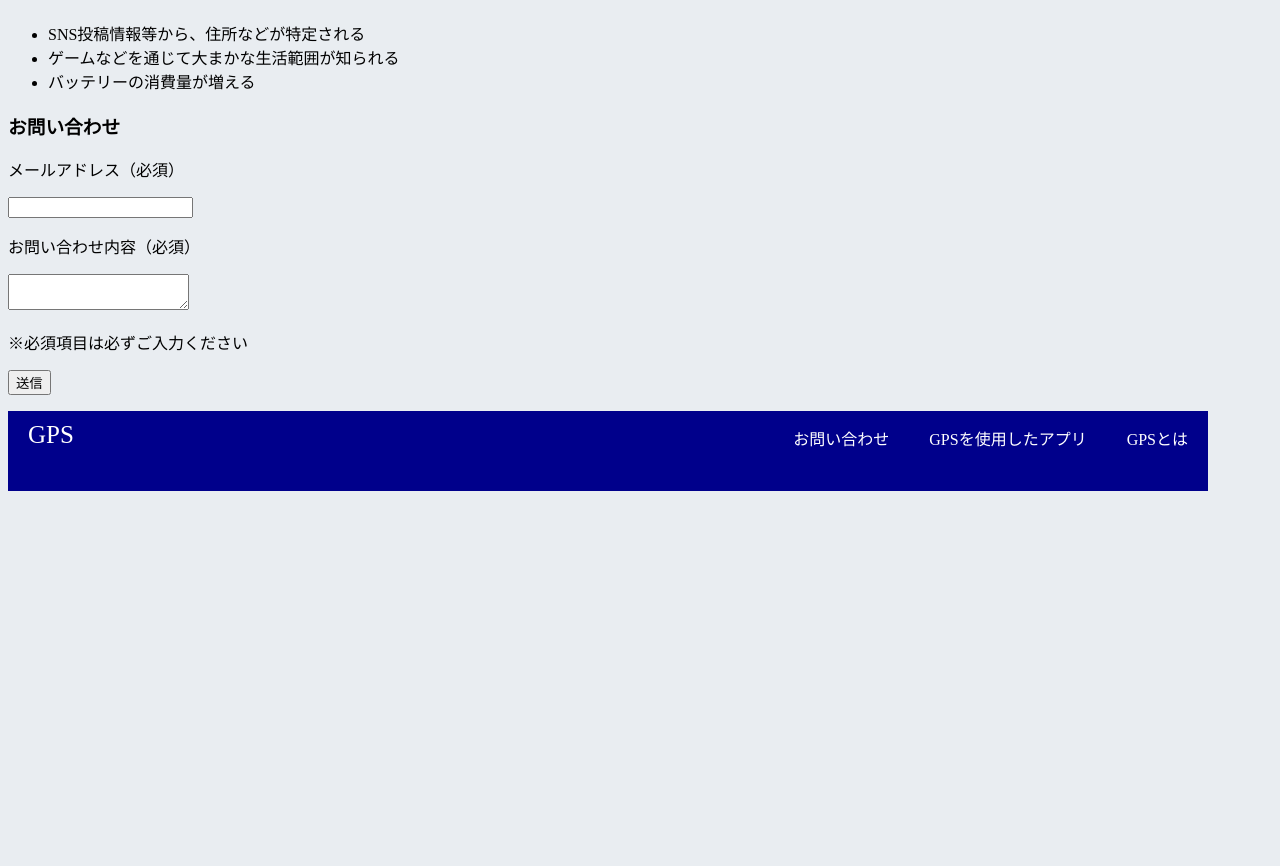
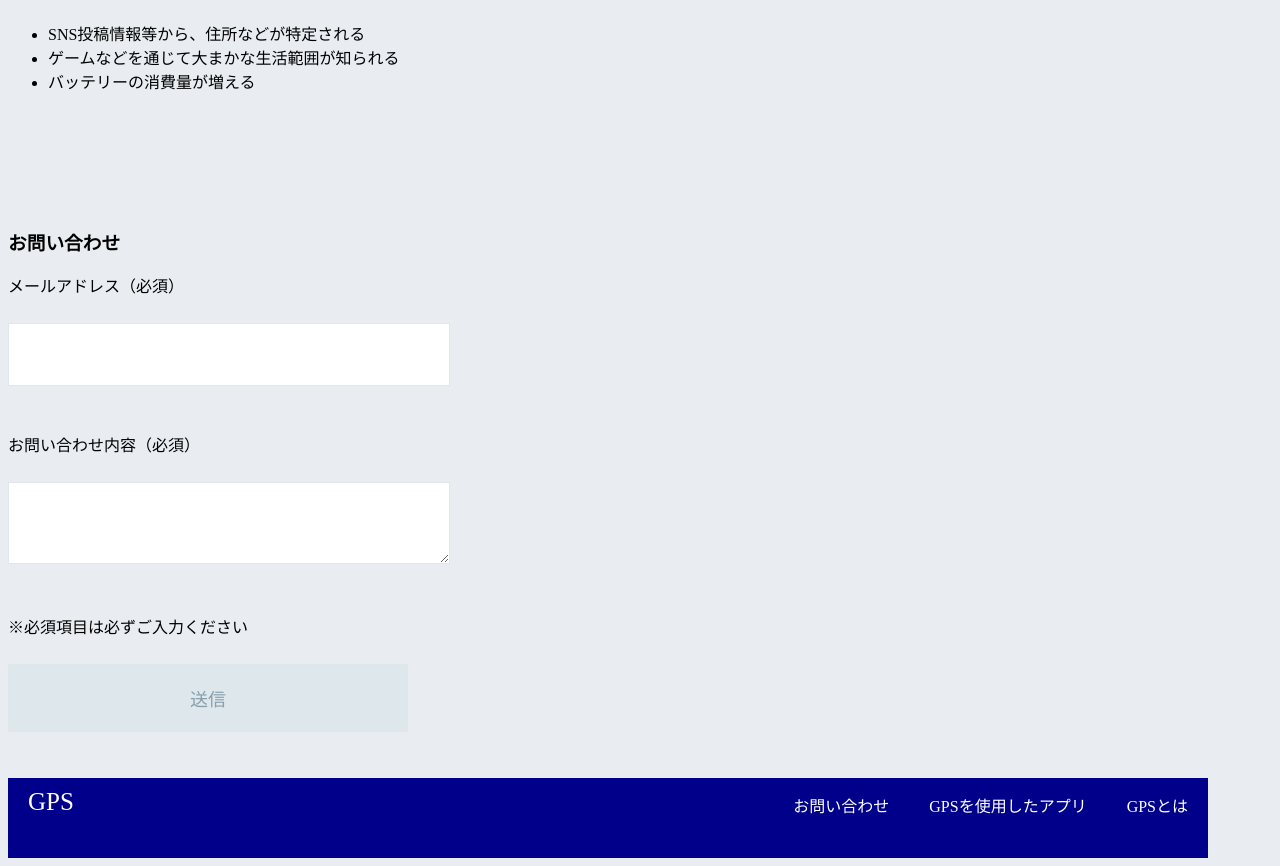
Before and after one commit to wanti-mu5/wanti-mu, a plain HTML site: page index.html in a window 1280 px wide. Shown: the part 1137-2003 px from the top of the page. Before the commit the page ends 1636 px from the top, so only its background shows below. Drawn offline with Linux system fonts and the light colour scheme.

Commit message:
Update stylesheet.css

```diff
--- a/stylesheet.css
+++ b/stylesheet.css
@@ -41,3 +41,22 @@
   float: right;
   padding: 15px 20px;
 }
+.contact-form {
+  padding-top: 100px;
+}
+
+/* inputとtextareaのCSSを指定してください */
+input, textarea {
+  width: 400px;
+  margin-top: 10px;
+  margin-bottom: 30px;
+  padding: 20px;
+  font-size: 18px;
+  border: 1px solid #dee7ec;
+}
+
+/* contact-submitのCSSを指定してください */
+.contact-submit {
+  background-color: #dee7ec;
+  color: #889eab;
+}
```
